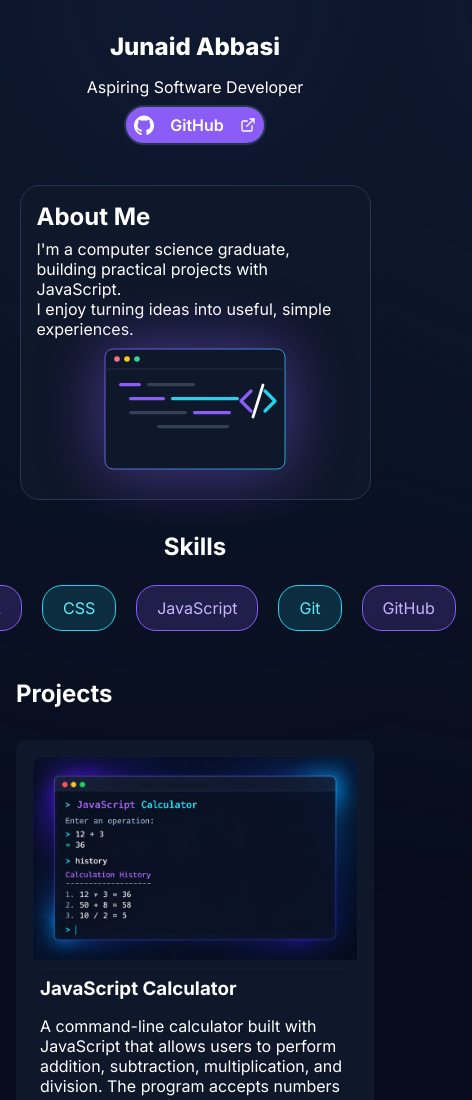
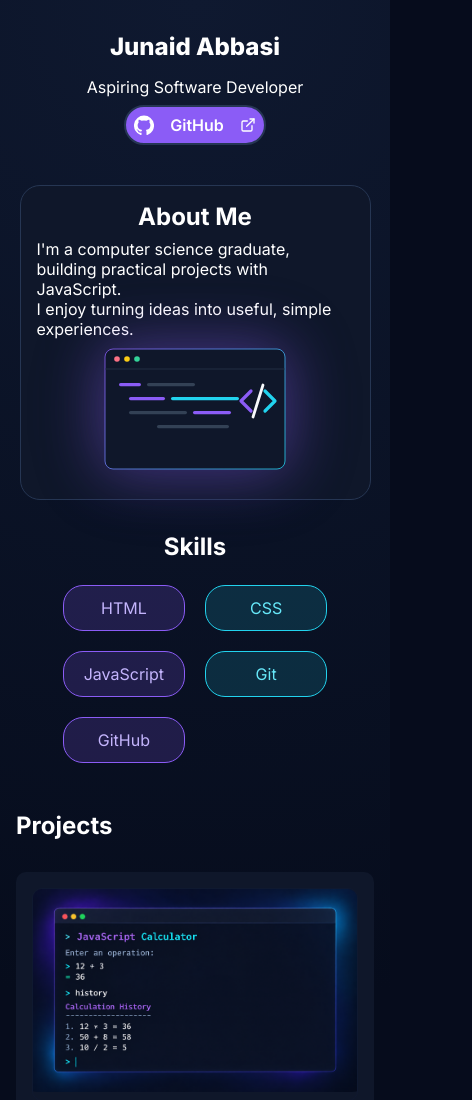
Before and after one commit to junaid-abbasi-dev/personal-website-lab, a plain HTML site: page index.html in a window 390 px wide. Shown: the top 1100 px of the page, 472 px wide, since content can reach past the window. Drawn offline with Linux system fonts and the light colour scheme.

Commit message:
make the skills container column on small screens

```diff
--- a/style.css
+++ b/style.css
@@ -172,14 +172,26 @@
         justify-content: center;
         width: 90%;
     }
+    .about-me-container {
+        display: flex;
+        flex-direction: column;
+        align-items: center;
+    }
     .skills {
         display: flex;
         flex-direction: column;
         align-items: center;
         padding: 1rem;
     }
-    .skills-container {
+    .skills-container ul {
+        display: grid;
+        grid-template-columns: repeat(2, 1fr);
+        justify-content: center;
+        align-items: center;
         padding: 1rem;
+    }
+    .skills-container ul li {
+        text-align: center;
     }
     .skills-item {
         padding: 0.75rem 1.25rem;
```
